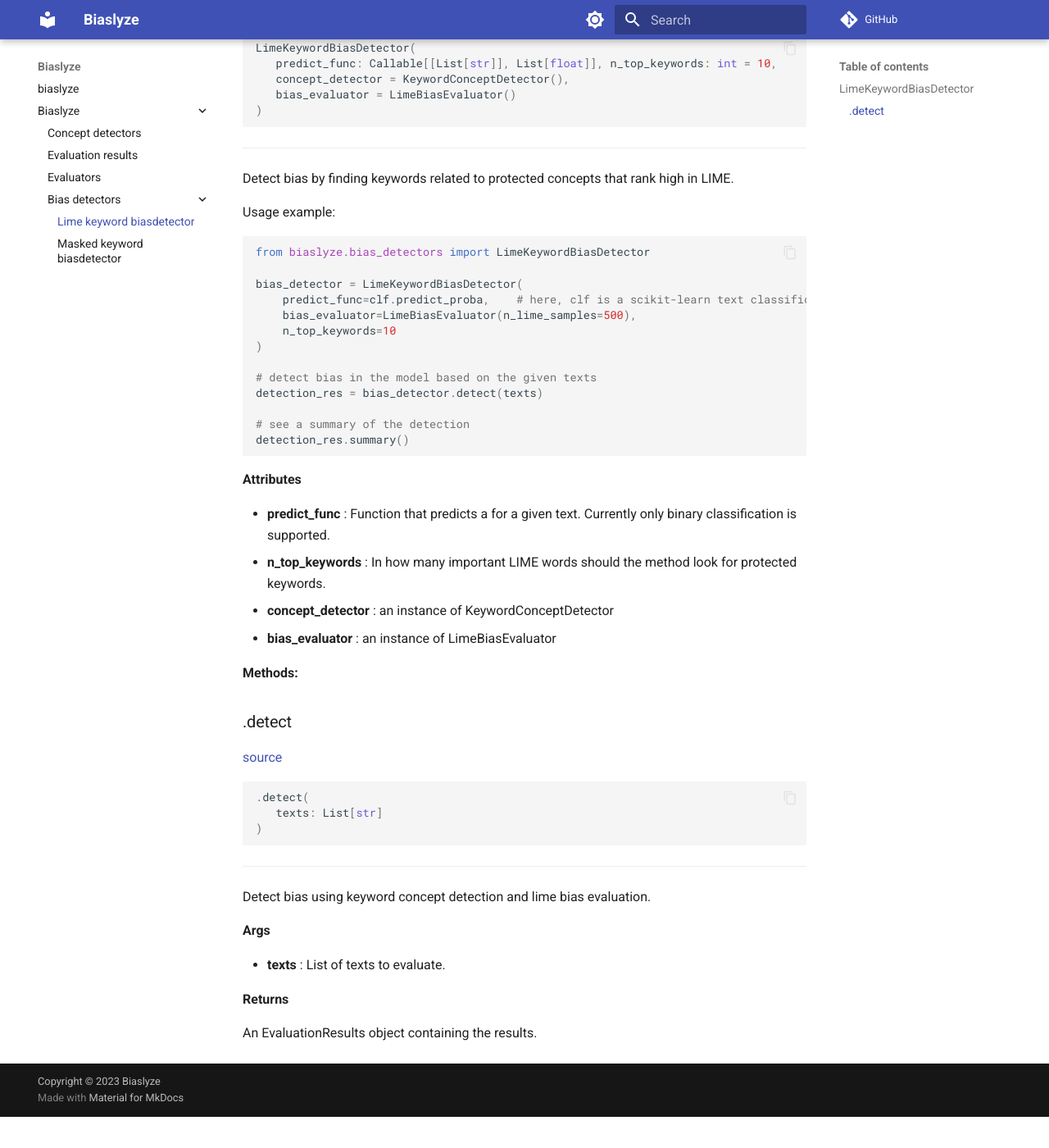
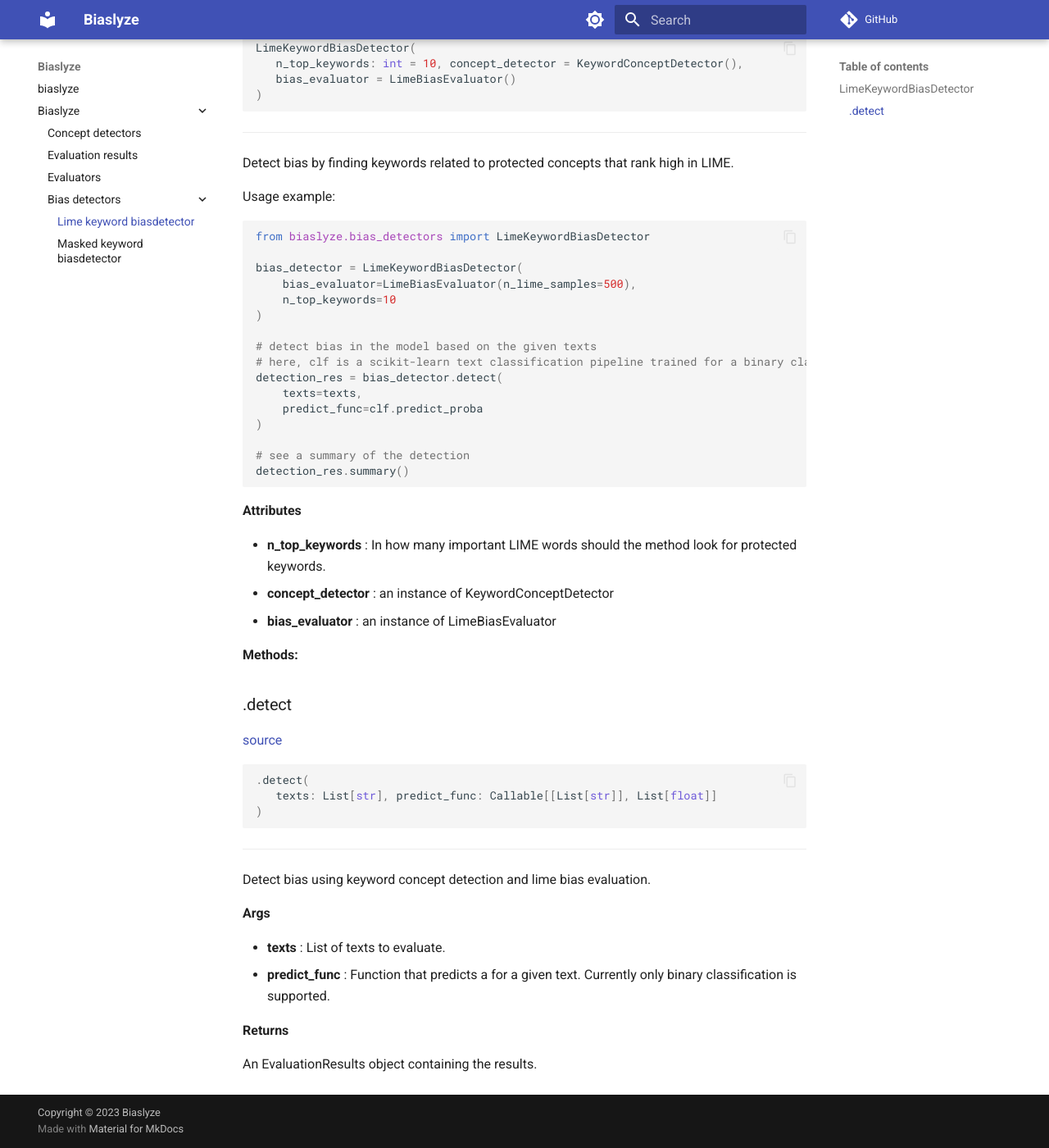
Before and after one commit to biaslyze-dev/biaslyze, an MkDocs documentation site: the page built from docs/biaslyze/bias_detectors/lime_keyword_biasdetector.md, in a window 1280 px wide and 1400 px high, scrolled down 192 px. Shown: the whole window at 82% size. Built offline with MkDocs 1.6.1 and Material for MkDocs 9.7.7, drawn with Linux system fonts in a browser that asks for light colours; comment, search, counter and statistics services are not loaded; before the commit the page ends 1554 px from its top, so only the background shows below that.

Commit message:
Change LimeKeywordBiasDetector API and add a bit more stats to the output

```diff
--- a/docs/biaslyze/bias_detectors/lime_keyword_biasdetector.md
+++ b/docs/biaslyze/bias_detectors/lime_keyword_biasdetector.md
@@ -21,13 +20,16 @@ Usage example:
 from biaslyze.bias_detectors import LimeKeywordBiasDetector
 
 bias_detector = LimeKeywordBiasDetector(
-    predict_func=clf.predict_proba,    # here, clf is a scikit-learn text classification pipeline trained for a binary classification task
     bias_evaluator=LimeBiasEvaluator(n_lime_samples=500),
     n_top_keywords=10
 )
 
 # detect bias in the model based on the given texts
-detection_res = bias_detector.detect(texts)
+# here, clf is a scikit-learn text classification pipeline trained for a binary classification task
+detection_res = bias_detector.detect(
+    texts=texts,
+    predict_func=clf.predict_proba
+)
 
 # see a summary of the detection
 detection_res.summary()
```
Also changed, not shown: other parts of docs/biaslyze/bias_detectors/lime_keyword_biasdetector.md (+3 -4 lines), README.md (+5 -2 lines), docs/biaslyze/evaluation_results.md (+4 -4 lines), docs/index.md (+5 -2 lines), 5 other files.
